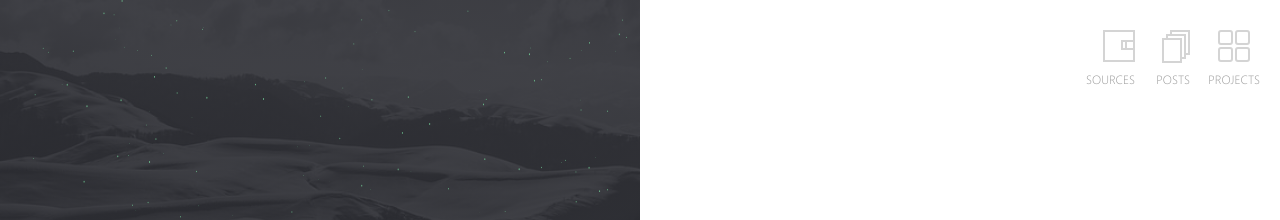
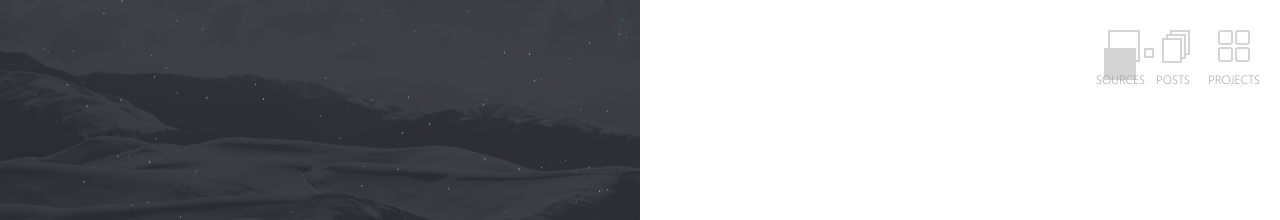
Before and after one commit to pmRed/pmred-pmred.github.com, a Jekyll site: the page built from index.md, in a window 1280 px wide. Shown: the top 220 px of the page. Built offline with Jekyll 4.4.1, drawn with Linux system fonts in a browser that asks for light colours.

Commit message:
Insiginificant update

```diff
--- a/assets/_sass/_site.scss
+++ b/assets/_sass/_site.scss
@@ -105,7 +105,7 @@ canvas {
 .ref-menu-icon {
   position: absolute;
   top: 30px;
-  right: 145px;
+  right: 140px;
   width: 32px;
   height: 32px;
   border: 2px solid $gray;
@@ -116,8 +116,8 @@ canvas {
     height: 10px;
     position: absolute;
     right: 2px;
-    border: 2px solid $gray;
-    top: 7.5px;
+    border: 16px solid $gray;
+    top: 16px;
     background: $white;
   }
   &:after {
@@ -126,8 +126,8 @@ canvas {
     height: 10px;
     border: 2px solid $gray;
     position: absolute;
-    right: -2px;
-    top: 7.5px;
+    right: -16px;
+    top: 16px;
     background: $white;
   }
 }
@@ -179,7 +179,7 @@ canvas {
 }
 
 .ref-link {
-  right: 145px;
+  right: 135px;
 }
 .posts-link {
   right: 90px;
```
